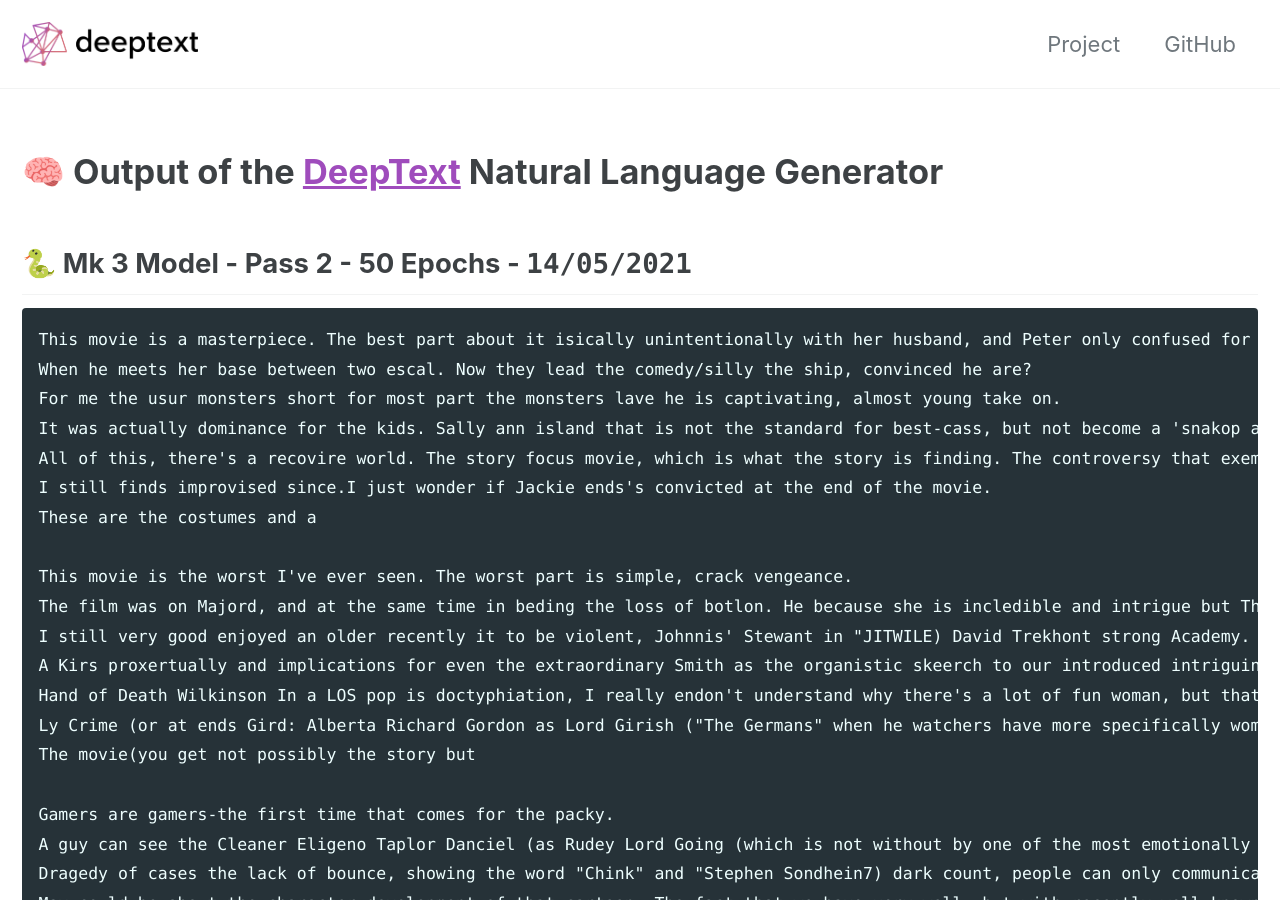
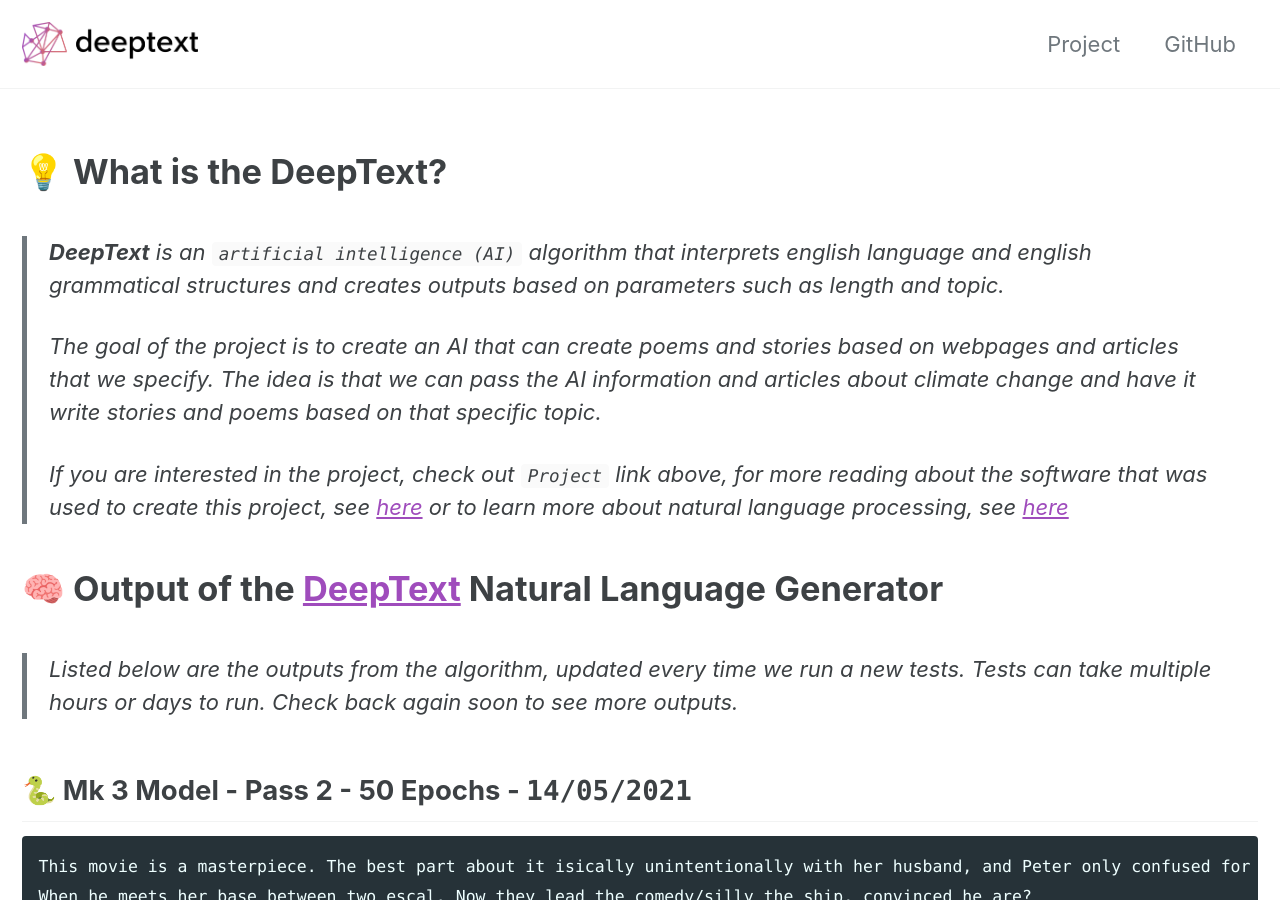
Before and after one commit to InternationalSchoolAberdeen/aiproject, a Jekyll site: the page built from index.md, in a window 1280 px wide and 900 px high. Built offline with Jekyll 4.4.1, drawn with Linux system fonts in a browser that asks for light colours; cached includes are drawn as plain includes.

Commit message:
added new outputs + tensorflow logo

````diff
--- a/index.md
+++ b/index.md
@@ -6,7 +6,17 @@
 
 <br />
 
+# 💡 What is the DeepText?
+> **DeepText** is an `artificial intelligence (AI)` algorithm that interprets english language and english grammatical structures and creates outputs based on parameters such as length and topic.
+>
+> The goal of the project is to create an AI that can create poems and stories based on webpages and articles that we specify. The idea is that we can pass the AI information and articles about climate change and have it write stories and poems based on that specific topic.
+>
+> If you are interested in the project, check out `Project` link above, for more reading about the software that was used to create this project, see [here](https://www.tensorflow.org/learn) or to learn more about natural language processing, see [here](https://towardsdatascience.com/natural-language-processing-with-tensorflow-e0a701ef5cef?gi=72765e5779df)
+
+
 # 🧠 Output of the [DeepText](https://github.com/71xn/DeepText) Natural Language Generator
+
+> Listed below are the outputs from the algorithm, updated every time we run a new tests. Tests can take multiple hours or days to run. Check back again soon to see more outputs.
 
 ## 🐍 Mk 3 Model - Pass 2 - 50 Epochs - `14/05/2021`
 
@@ -153,3 +163,5 @@
  b'WB*rYroa(K?MQ)r0)7),|#U@?Gi38YBCP"d(.z_8rRs^1!g~N:#%"[,4+oN>F:\\/6CM".\'H\'f/fV[r}{sqUC2j _\\nXS1UY*>^I'
 
 ```
+
+<img src="images\tensorflow.png" alt="drawing" width="150"/>
````
Also changed, not shown: images/tensorflow.png (added).
